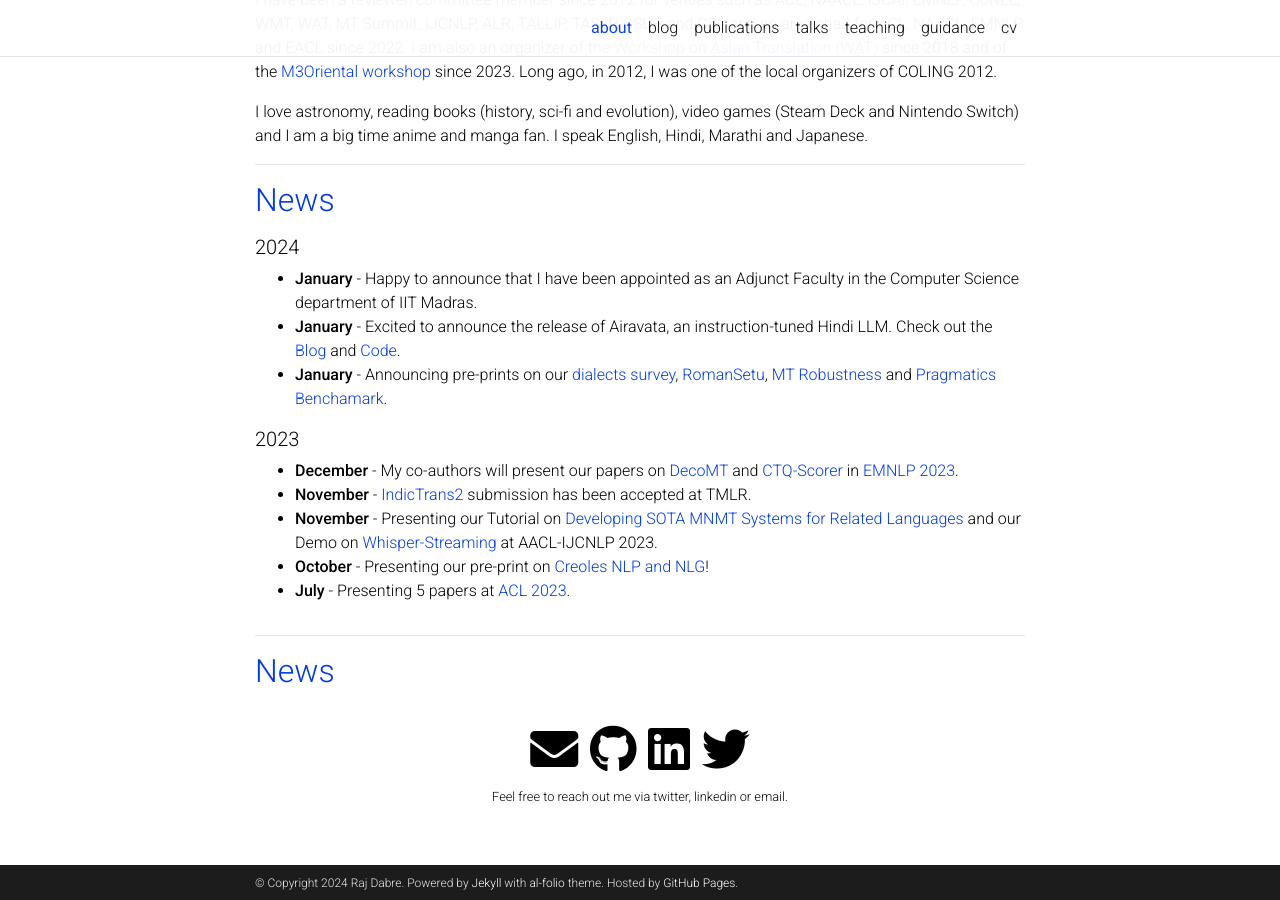
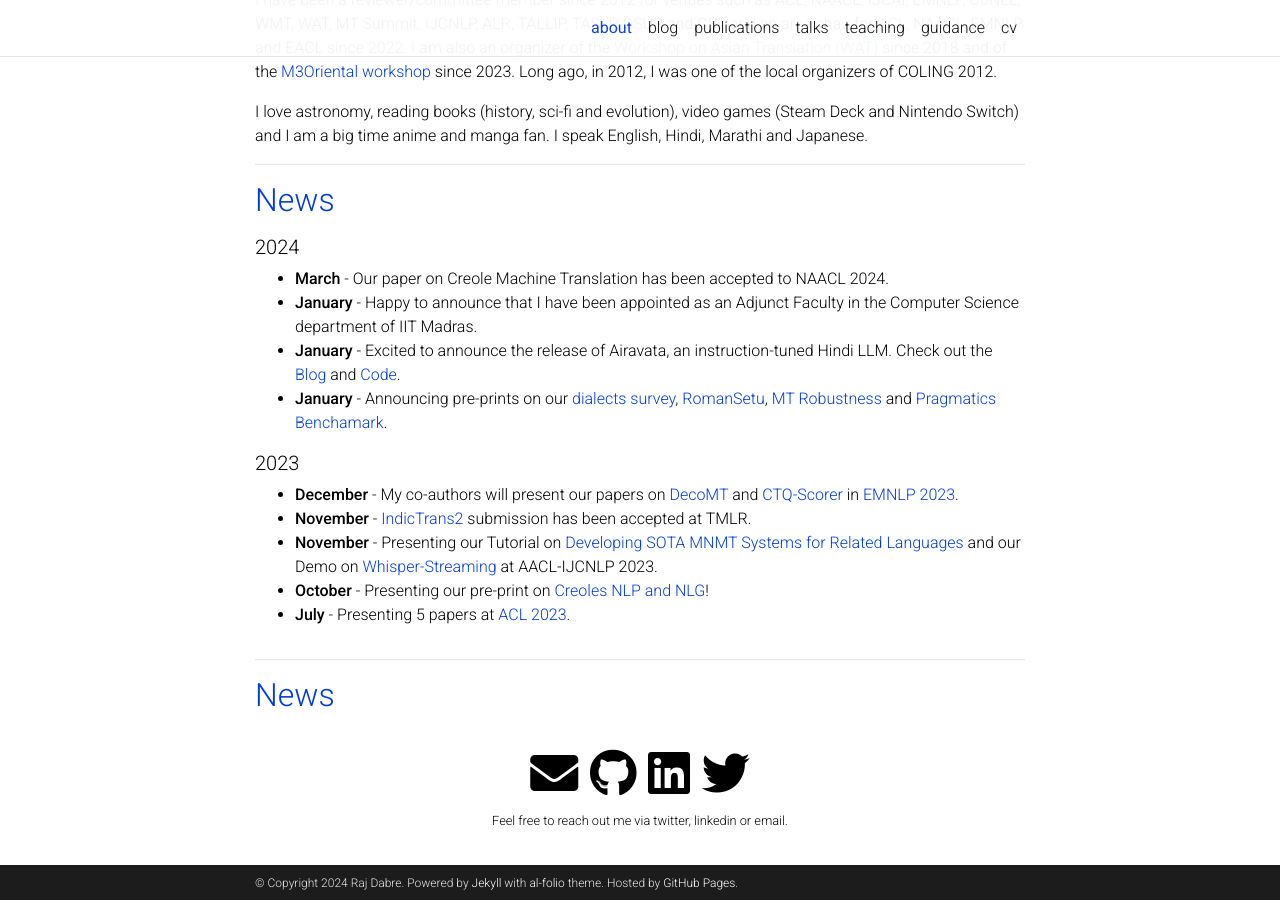
Before and after one commit to prajdabre/prajdabre.github.io, a Jekyll site: the page built from _pages/about.md, in a window 1280 px wide and 900 px high, scrolled down 804 px. Built offline with Jekyll 4.4.1, drawn with Linux system fonts in a browser that asks for light colours; full-size pictures stand in for the smaller copies a plugin makes; comment, search, counter and statistics services are not loaded; a style sheet for code colours, icons or effects is not loaded.

Commit message:
Update about.md

```diff
--- a/_pages/about.md
+++ b/_pages/about.md
@@ -33,6 +33,7 @@ I love astronomy, reading books (history, sci-fi and evolution), video games (St
 <h2 style="color:#003BDE; margin-bottom:0.5em">News</h2>
 
 ##### 2024
+- **March** - Our paper on Creole Machine Translation has been accepted to NAACL 2024.
 - **January** - Happy to announce that I have been appointed as an Adjunct Faculty in the Computer Science department of IIT Madras.
 - **January** - Excited to announce the release of Airavata, an instruction-tuned Hindi LLM. Check out the [Blog](https://ai4bharat.github.io/airavata) and [Code](https://github.com/AI4Bharat/IndicInstruct).
 - **January** - Announcing pre-prints on our [dialects survey](https://arxiv.org/abs/2401.05632), [RomanSetu](https://arxiv.org/abs/2401.14280), [MT Robustness](https://arxiv.org/abs/2401.12097) and [Pragmatics Benchamark](https://arxiv.org/abs/2401.07078).
```
